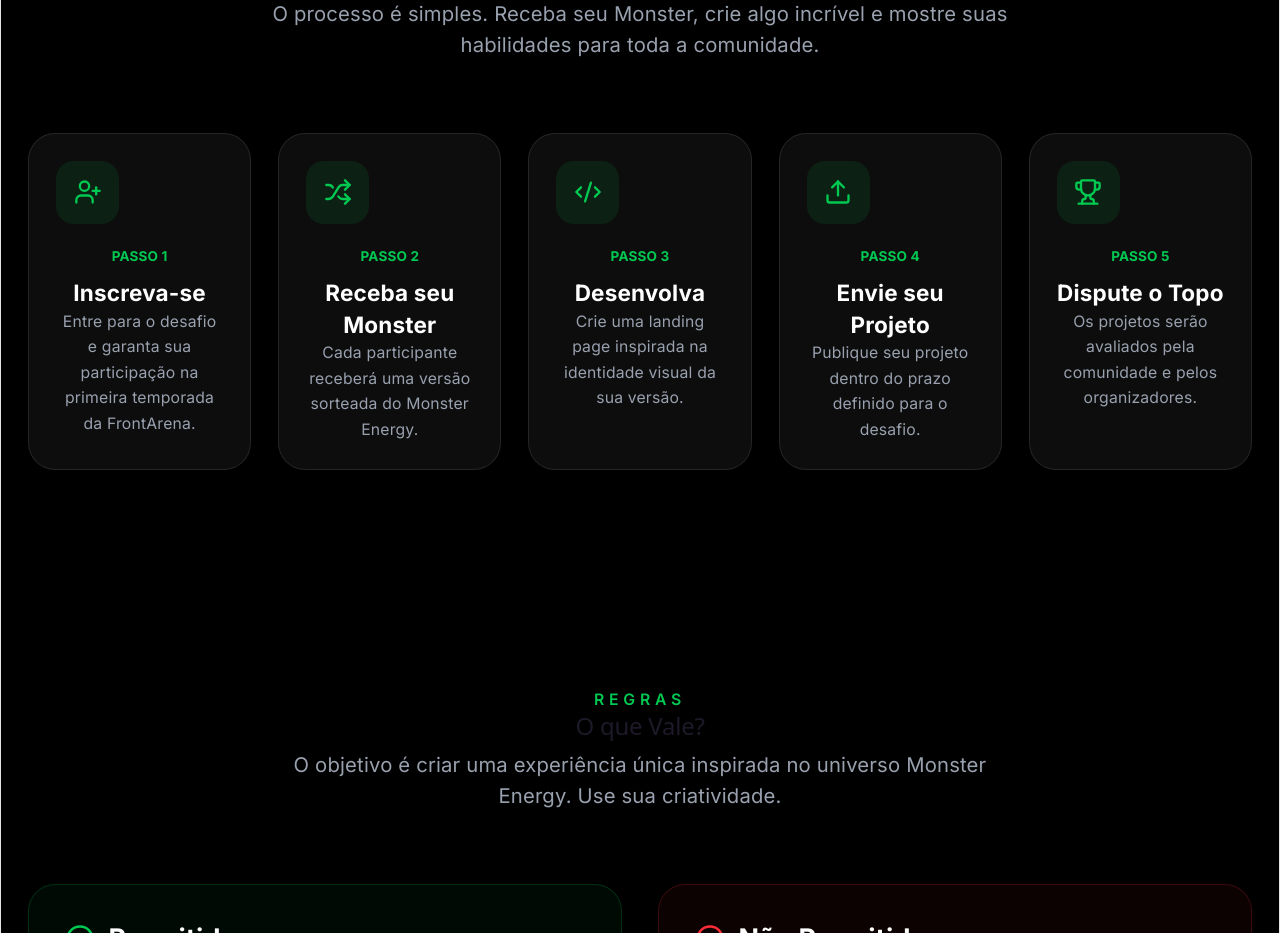
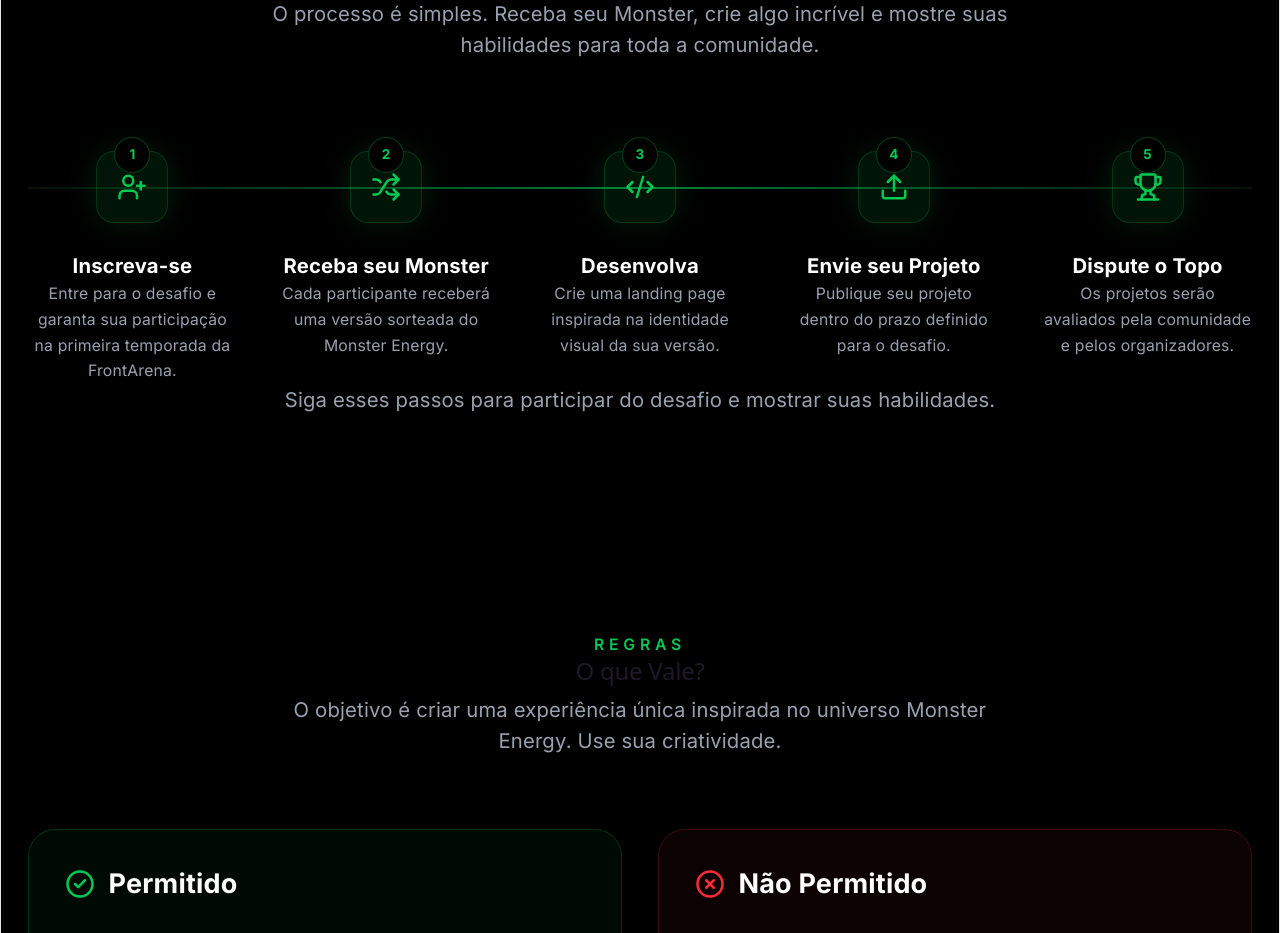
Before and after one commit to FrontArena/Frontarena-web, a React (Vite) app: page /monster in a window 1280 px wide. Shown: the part 1120-2053 px from the top of the page. Built offline with nearby package versions, Linux system fonts and the light colour scheme.

Commit message:
fix(HowItWorks): enhance layout and styling of steps section for better visual hierarchy and readability

```diff
--- a/src/pages/MonsterPage/components/HowItWorks.jsx
+++ b/src/pages/MonsterPage/components/HowItWorks.jsx
@@ -59,27 +59,31 @@
                     </p>
                 </div>
 
-                <div className="grid gap-6 md:grid-cols-2 xl:grid-cols-5">
+                <div className="relative mt-20">
+                    {/* Linha */}
+                    <div className="absolute left-0 top-8 hidden h-0.5 w-full bg-gradient-to-r from-green-900/20 via-green-700 to-green-900/20 lg:block" />
+
+                    <div className="grid gap-10 lg:grid-cols-5">
                         {steps.map((step, index) => {
                             const Icon = step.icon;
 
                             return (
                                 <div
                                     key={step.title}
-                                className="group relative overflow-hidden rounded-3xl border border-white/10 bg-white/5 p-6 transition-all duration-300 hover:border-green-500/40 hover:bg-white/[0.07]"
+                                    className="relative text-center"
                                 >
-                                <div className="absolute inset-0 bg-gradient-to-b from-green-500/0 to-green-500/5 opacity-0 transition-opacity group-hover:opacity-100" />
-
-                                <div className="relative z-10">
-                                    <div className="mb-4 flex h-14 w-14 items-center justify-center rounded-2xl bg-green-500/10 text-green-500">
-                                        <Icon size={28} />
+                                    {/* Número */}
+                                    <div className="absolute -top-3 left-1/2 z-20 flex h-8 w-8 -translate-x-1/2 items-center justify-center rounded-full border border-green-500/30 bg-black text-xs font-bold text-green-500">
+                                        {index + 1}
                                     </div>
 
-                                    <span className="text-xs font-bold text-green-500">
-                                        PASSO {index + 1}
-                                    </span>
+                                    {/* Ícone */}
+                                    <div className="mx-auto flex h-16 w-16 items-center justify-center rounded-2xl border border-green-500/20 bg-green-500/10 text-green-500 shadow-[0_0_30px_rgba(34,197,94,0.15)]">
+                                        <Icon size={30} />
+                                    </div>
 
-                                    <h3 className="mt-2 text-xl font-bold text-white">
+                                    {/* Conteúdo */}
+                                    <h3 className="mt-6 text-lg font-bold text-white">
                                         {step.title}
                                     </h3>
 
@@ -87,9 +91,14 @@
                                         {step.description}
                                     </p>
                                 </div>
-                            </div>
                             );
                         })}
+                    </div>
+
+
+                    <p className="mx-auto mt-6 max-w-2xl text-lg text-gray-400 align-middle inline-flex items-center gap-2">
+                        Siga esses passos para participar do desafio e mostrar suas habilidades.
+                    </p>
                 </div>
             </div>
         </section>
```
Lines whose indentation alone changed are shown as unchanged.
